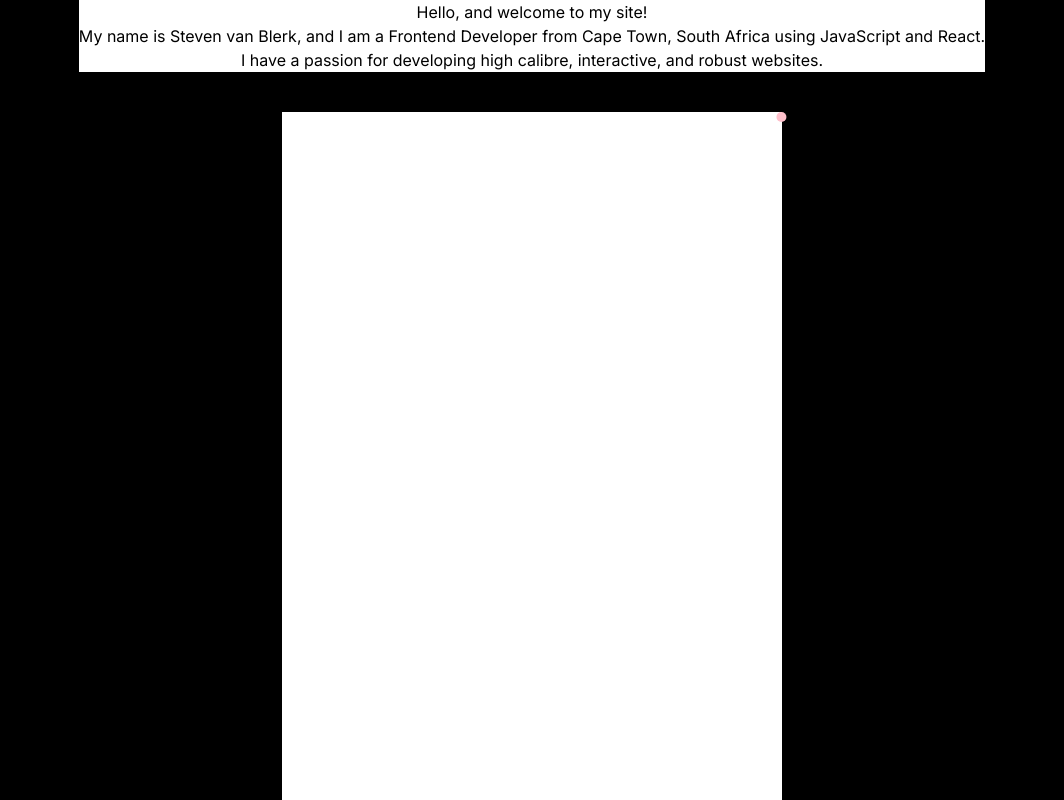
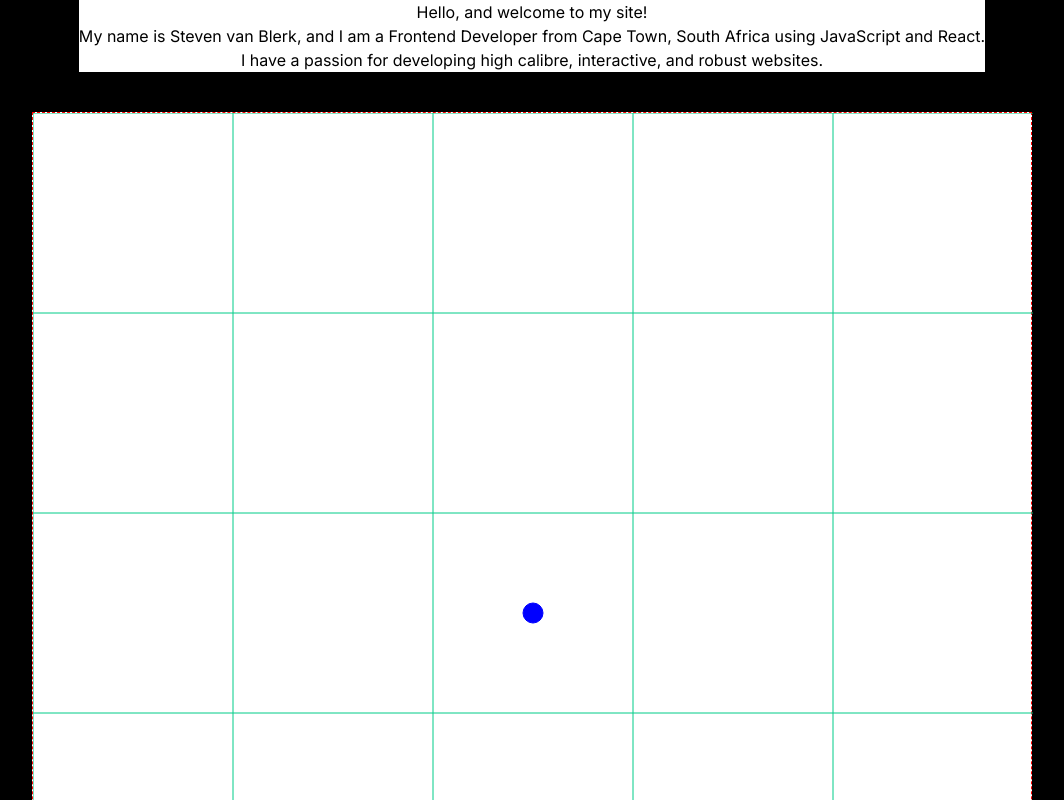
Before and after one commit to StevenVanBlerk/code-portfolio, a Next.js app: page / in a window 1280 px wide. Shown: the top 800 px of the page, without its empty margins (108-1172 px from the left). Built offline with nearby package versions, Linux system fonts and the light colour scheme.

Commit message:
created foundations of Grid component which will manage all things related to grid lines

```diff
--- a/src/bespokeSystem/components/BlueprintGridAnimation/BlueprintGridAnimation.tsx
+++ b/src/bespokeSystem/components/BlueprintGridAnimation/BlueprintGridAnimation.tsx
@@ -1,17 +1,17 @@
-"use client";
+"use client"; // deactivating SSR. Alternative approach --> https://www.framer.com/motion/component/##server-side-rendering
 
 import { motion } from "framer-motion";
-import Circle from "./Circle";
+import Grid from "./Grid";
 
-const FrameMaxHeight = 1000; //px
-const FrameMaxWidth = 500; //px
+const frameHeight = 1000; //px
+const frameWidth = 1000; //px
 
 const Frame = ({ children }: any) => {
   return (
     <div
       style={{
-        height: FrameMaxHeight,
-        width: FrameMaxWidth,
+        height: frameHeight,
+        width: frameWidth,
         background: "white",
         justifySelf: "center",
       }}
@@ -21,11 +21,9 @@ const Frame = ({ children }: any) => {
   );
 };
 const BlueprintGridAnimation = () => {
-  const initialPositionX = 0;
-  const initialPositionY = 0;
   return (
     <Frame>
-      <Circle FrameMaxWidth={FrameMaxWidth} FrameMaxHeight={FrameMaxHeight} />
+      <Grid frameWidth={frameWidth} frameHeight={frameHeight} />
     </Frame>
   );
 };
--- a/src/bespokeSystem/components/BlueprintGridAnimation/Circle/Circle.tsx
+++ /dev/null
@@ -1,28 +0,0 @@
-"use client";
-import { motion } from "framer-motion";
-
-const circleMinWidth = 10; //px
-
-const Circle = ({ FrameMaxWidth }: any) => {
-  const initialPositionX = 0;
-  const initialPositionY = 0;
-  return (
-    <motion.div
-      transition={{ repeat: Infinity, duration: 2 }}
-      initial={{ x: initialPositionX, y: initialPositionY }}
-      animate={{
-        scale: [1, 2, 2, 1, 1],
-        x: initialPositionX + FrameMaxWidth,
-        y: initialPositionY + 0,
-      }}
-      style={{
-        background: "pink",
-        height: circleMinWidth,
-        width: circleMinWidth,
-        borderRadius: "50%",
-      }}
-    />
-  );
-};
-
-export default Circle;
--- a/src/bespokeSystem/components/BlueprintGridAnimation/Circle/index.tsx
+++ /dev/null
@@ -1,2 +0,0 @@
-import Circle from "./Circle";
-export default Circle;
--- /dev/null
+++ b/src/bespokeSystem/components/BlueprintGridAnimation/Grid/Grid.tsx
@@ -0,0 +1,101 @@
+"use client";
+import { motion } from "framer-motion";
+
+const draw = {
+  hidden: ({ cxInitial }: any) => ({
+    pathLength: 0,
+    opacity: 0,
+    cx: cxInitial,
+  }),
+  visible: ({ lineIndex, cxFinal }: any) => {
+    const delay = lineIndex * 0.2;
+    return {
+      pathLength: 1,
+      opacity: 1,
+      cx: cxFinal,
+      transition: {
+        pathLength: { delay, type: "spring", duration: 1, bounce: 0 },
+        cx: { delay, type: "spring", duration: 2, bounce: 0 },
+        opacity: { delay, duration: 0.01 },
+      },
+    };
+  },
+};
+
+const Grid = ({ frameWidth, frameHeight }: any) => {
+  const framePadding = 0; //20; //px
+  const effectiveFrameHeight = frameHeight - framePadding; //px
+  const effectiveFrameWidth = frameWidth - framePadding; //px
+  const columnCount = Math.ceil(effectiveFrameWidth / 200);
+  const rowCount = Math.ceil(effectiveFrameHeight / 200);
+  const gapSize = 200;
+
+  const lines = [];
+  for (let i = 0; i < rowCount; i++) {
+    const horizontalLine = {
+      x1: "0%",
+      x2: "100%",
+      y1: i * gapSize,
+      y2: i * gapSize,
+      key: `horizontal-line-${i}`,
+    };
+    lines.push(horizontalLine);
+  }
+  for (let i = 0; i < columnCount; i++) {
+    const verticalLine = {
+      y1: "0%",
+      y2: "100%",
+      x1: i * gapSize,
+      x2: i * gapSize,
+      key: `vertical-line-${i}`,
+    };
+    lines.push(verticalLine);
+  }
+  console.log("Grid", {
+    lines,
+    rowCount,
+    columnCount,
+    effectiveFrameHeight,
+    effectiveFrameWidth,
+    framePadding,
+    frameHeight,
+    frameWidth,
+    gapSize,
+  });
+  return (
+    <div style={{ border: "1px dashed red" }}>
+      <motion.svg
+        width={frameWidth}
+        height={frameHeight}
+        viewBox={`0 0 ${frameWidth} ${frameHeight}`}
+        initial="hidden"
+        animate="visible"
+      >
+        {lines.map((line, i) => {
+          return (
+            <motion.line
+              key={line.key}
+              x1={line.x1}
+              y1={line.y1}
+              x2={line.x2}
+              y2={line.y2}
+              stroke="#00cc88"
+              custom={{ lineIndex: i }}
+              variants={draw}
+            />
+          );
+        })}
+        <motion.circle
+          cy="50%"
+          r="10"
+          stroke="#00f"
+          fill="#00f"
+          variants={draw}
+          custom={{ cxInitial: "0%", cxFinal: "50%" }}
+        />
+      </motion.svg>
+    </div>
+  );
+};
+
+export default Grid;
--- /dev/null
+++ b/src/bespokeSystem/components/BlueprintGridAnimation/Grid/index.ts
@@ -0,0 +1,3 @@
+import Grid from "./Grid";
+
+export default Grid;
```
